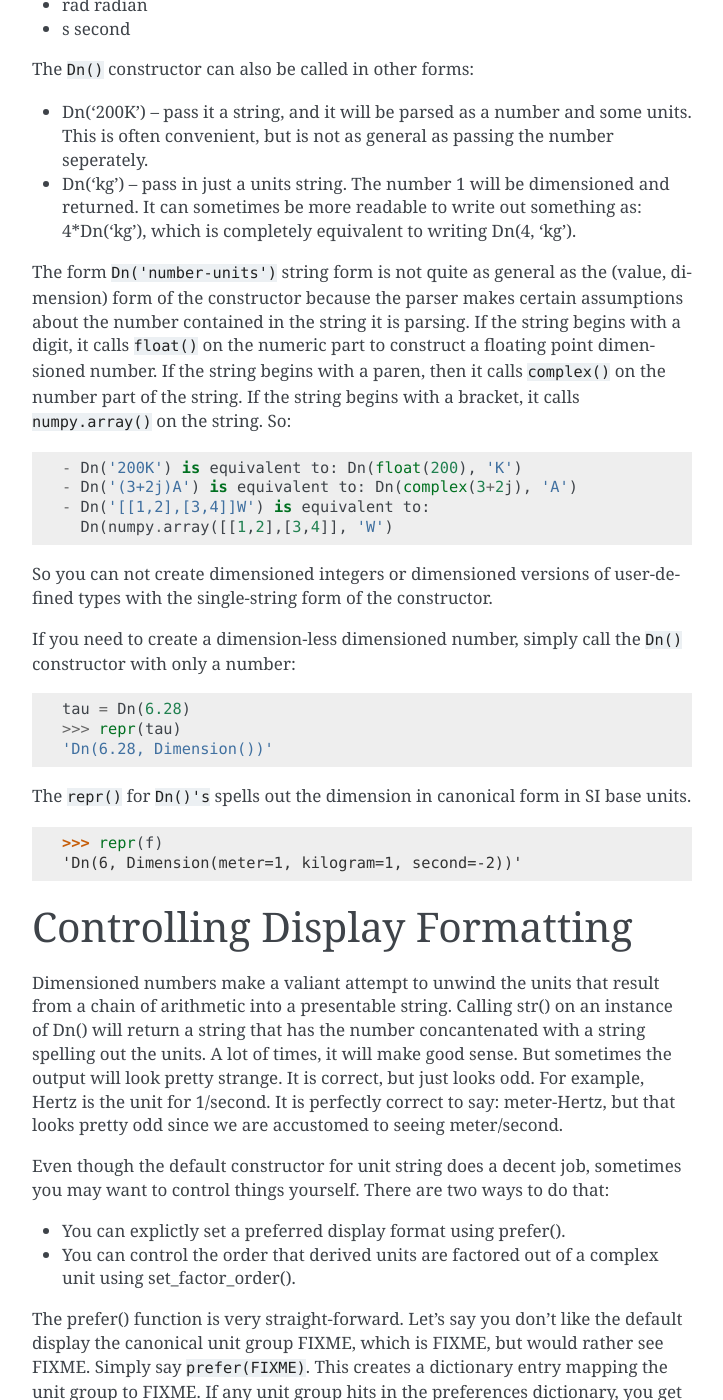
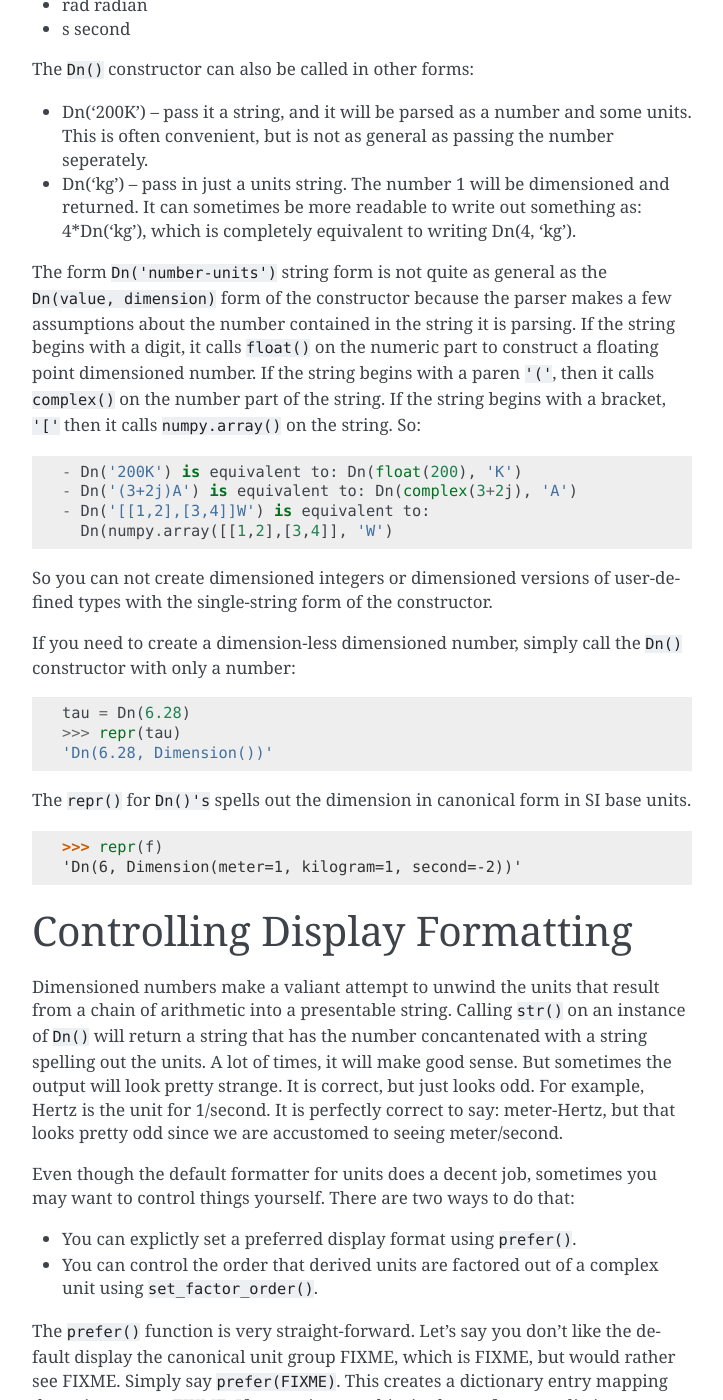
Before and after one commit to dbc/siunits, a Sphinx documentation site: the page built from doc/source/siunits.rst, in a window 1280 px wide and 1400 px high, scrolled down 2334 px. Shown: the whole window, without its empty margins (388-1111 px from the left). Built offline with Sphinx 7.4.7, drawn with Linux system fonts in a browser that asks for light colours; some of the changed text lies outside the part shown.

Commit message:
Clarifications and typo/grammer fixes in siunits.rst

```diff
--- a/doc/source/siunits.rst
+++ b/doc/source/siunits.rst
@@ -21,7 +21,7 @@ functionality.
 siunits Getting Started Guide
 =============================
 
-The main interface to the siunits module is the ``Dn()``,
+The main interface to the siunits module is the ``Dn()``
 "dimensioned number" class.
 A dimensioned number supports normal arithmetic, but in
 addition to a numeric value, the dimenions are carried along
@@ -98,13 +98,13 @@ The ``Dn()`` constructor can also be called in other forms:
   to writing Dn(4, 'kg').
 
 The form ``Dn('number-units')`` string form is not quite as general as the
-(value, dimension) form of the constructor because the parser makes
-certain assumptions about the number contained in the string it
+``Dn(value, dimension)`` form of the constructor because the parser makes
+a few assumptions about the number contained in the string it
 is parsing.  If the string begins with a digit, it calls ``float()``
 on the numeric part to construct a floating point dimensioned number.
-If the string begins with a paren, then it calls ``complex()`` on
+If the string begins with a paren ``'('``, then it calls ``complex()`` on
 the number part of the string.  If the string begins with a
-bracket, it calls ``numpy.array()`` on the string.  So: ::
+bracket, ``'['`` then it calls ``numpy.array()`` on the string.  So: ::
 
   - Dn('200K') is equivalent to: Dn(float(200), 'K')
   - Dn('(3+2j)A') is equivalent to: Dn(complex(3+2j), 'A')
@@ -133,7 +133,7 @@ Controlling Display Formatting
 
 Dimensioned numbers make a valiant attempt to unwind the units that
 result from a chain of arithmetic into a presentable string.
-Calling str() on an instance of Dn() will return a string that
+Calling ``str()`` on an instance of ``Dn()`` will return a string that
 has the number concantenated with a string spelling out the units.
 A lot of times, it will make good sense.
 But sometimes the output will look pretty strange.
@@ -142,15 +142,15 @@ For example, Hertz is the unit for 1/second.
 It is perfectly correct to say: meter-Hertz, but that
 looks pretty odd since we are accustomed to seeing meter/second.
 
-Even though the default constructor for unit string does a decent
+Even though the default formatter for units does a decent
 job, sometimes you may want to control things yourself.
 There are two ways to do that:
 
-- You can explictly set a preferred display format using prefer().
+- You can explictly set a preferred display format using ``prefer()``.
 - You can control the order that derived units are factored out
-  of a complex unit using set_factor_order().
+  of a complex unit using ``set_factor_order()``.
 
-The prefer() function is very straight-forward.
+The ``prefer()`` function is very straight-forward.
 Let's say you don't like the default display the canonical unit group FIXME,
 which is FIXME, but would rather see FIXME.
 Simply say ``prefer(FIXME)``.
```
Also changed, not shown: other parts of doc/source/siunits.rst (+2 -2 lines).
